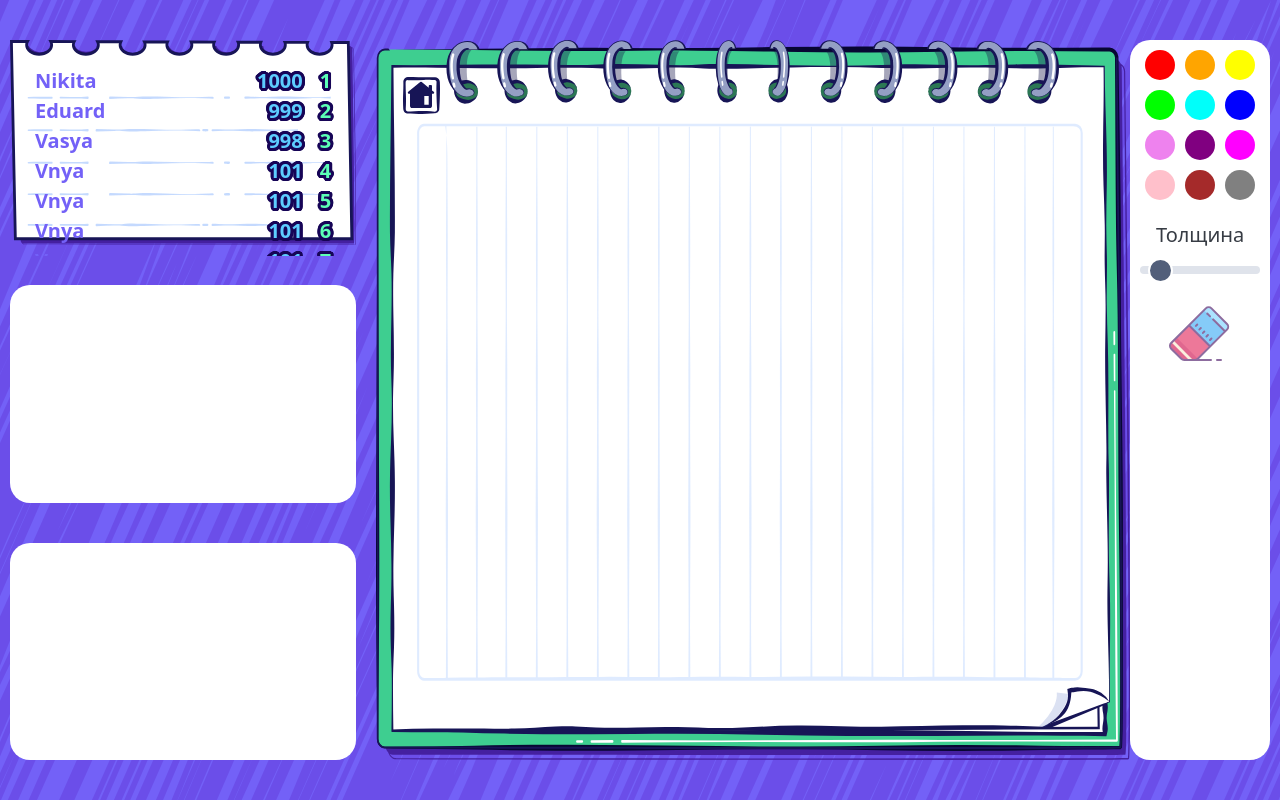
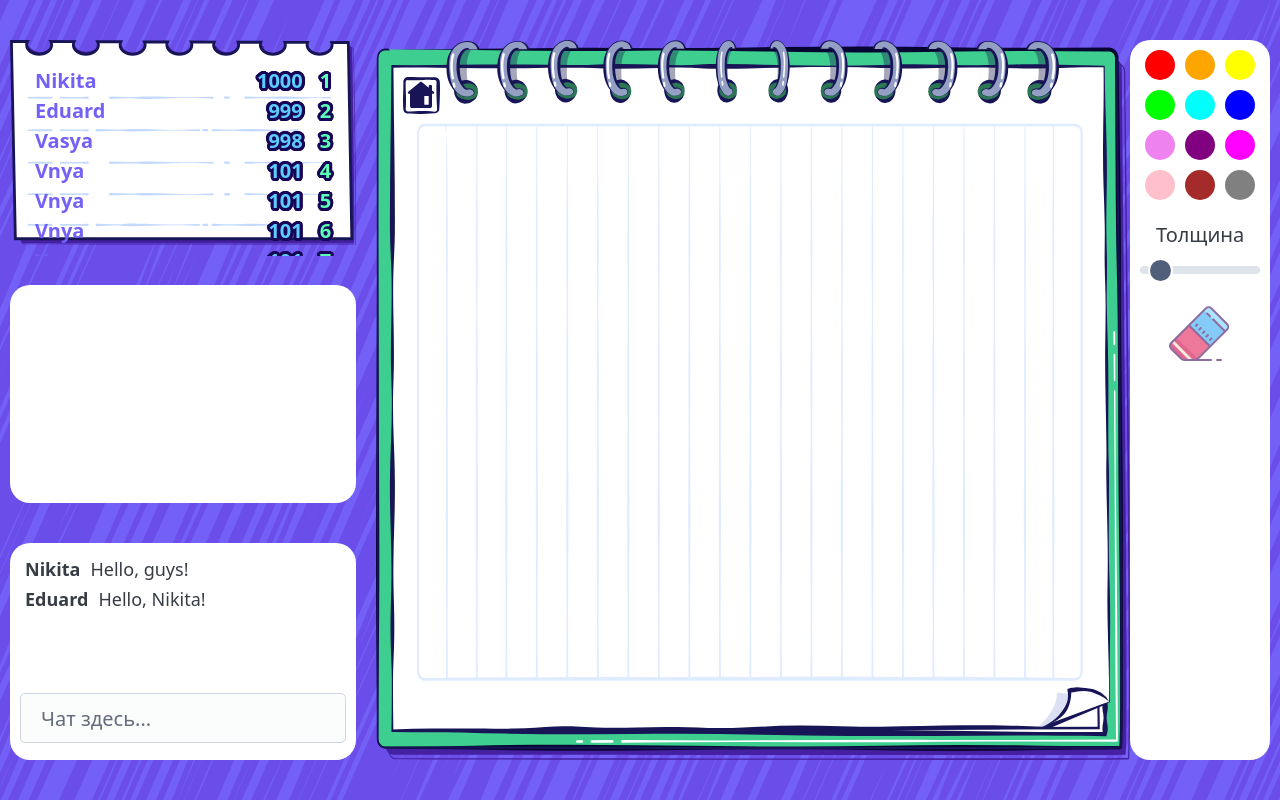
Before and after one commit to Niksha36/Draw_and_Guess, a Vue app in the folder frontend/: page /game in a window 1280 px wide. Built offline with nearby package versions, Linux system fonts and the light colour scheme.

Commit message:
making chat

```diff
--- /dev/null
+++ b/frontend/src/components/chatComponent.vue
@@ -0,0 +1,77 @@
+<script setup>
+
+</script>
+
+<template>
+  <div class="chat-wrapper">
+    <div class="chat-messages">
+      <div class="chat-message">
+        <strong class="chat-message-author">Nikita</strong>
+        <span class="chat-message-text">Hello, guys!</span>
+      </div>
+      <div class="chat-message">
+        <strong>Eduard</strong>
+        <span class="chat-message-text">Hello, Nikita!</span>
+      </div>
+      <!--        <div class="chat-message">-->
+      <!--          <div class="chat-message-author">Vasya</div>-->
+      <!--          <div class="chat-message-text">Hello, guys!</div>-->
+      <!--        </div>-->
+      <!--        <div class="chat-message">-->
+      <!--          <div class="chat-message-author">Vnya</div>-->
+      <!--          <div class="chat-message-text">Hello, guys!</div>-->
+      <!--        </div>-->
+      <!--        <div class="chat-message">-->
+      <!--          <div class="chat-message-author">Vnya</div>-->
+      <!--          <div class="chat-message-text">Hello, guys!</div>-->
+      <!--        </div>-->
+      <!--        <div class="chat-message">-->
+      <!--          <div class="chat-message-author">Vnya</div>-->
+      <!--          <div class="chat-message-text">Hello, guys!</div>-->
+      <!--        </div>-->
+      <!--        <div class="chat-message">-->
+      <!--          <div class="chat-message-author">Vnya</div>-->
+      <!--          <div class="chat-message-text">Hello, guys!</div>-->
+      <!--        </div>-->
+      <!--        <div class="chat-message">-->
+      <!--          <div class="chat-message-author">Vnya</div>-->
+      <!--          <div class="chat-message-text">Hello, guys!</div>-->
+      <!--        </div>-->
+      <!--        <div class="chat-message">-->
+      <!--          <div class="chat-message-author">Vnya</div>-->
+      <!--          <div class="chat-message-text">Hello, guys!</div>-->
+      <!--        </div>-->
+      <!--        <div class="chat-message">-->
+      <!--          <div class="chat-message-author">Vnya</div>-->
+      <!--          <div class="chat-message-text">Hello, guys!</div>-->
+      <!--        </div>-->
+      <!--        <div class="chat-message">-->
+      <!--          <div class="chat-message-author">Vnya</div>-->
+      <!--          <div class="chat-message-text">Hello, guys!</div>-->
+      <!--        </div>-->
+
+    </div>
+
+    <div class="chat-input">
+      <input type="text" style="margin:0; height: 50px; margin-bottom: 2%; " class="chat-input-field" placeholder="Чат здесь..."/>
+    </div>
+  </div>
+</template>
+
+<style scoped>
+.chat-message-text{
+  margin-left: 10px
+}
+.chat-wrapper{
+  display: flex;
+  flex-direction: column;
+  justify-content: space-between;
+  width: 100%;
+  height: 100%;
+  flex:1;
+}
+.chat-message{
+  font-size: 18px;
+  margin: 3px 0 3px 5px;
+}
+</style>
--- a/frontend/src/components/game.vue
+++ b/frontend/src/components/game.vue
@@ -1,5 +1,6 @@
 <script setup>
 import usersTableComponent from './usersInGameTableComponent.vue';
+import chatComponent from './chatComponent.vue'
 import { onMounted, ref } from 'vue';
 import {useRouter} from 'vue-router';
 const selectedColor = ref(null);
@@ -107,7 +108,7 @@ onMounted(() => {
         </div>
 
         <div class="chat" draggable="false">
-
+          <chatComponent/>
         </div>
       </div>
 
@@ -152,7 +153,9 @@ onMounted(() => {
 </template>
 
 <style scoped>
-
+.chat{
+  padding: 10px;
+}
 .home-icon {
   position: absolute;
   right:0;
```
